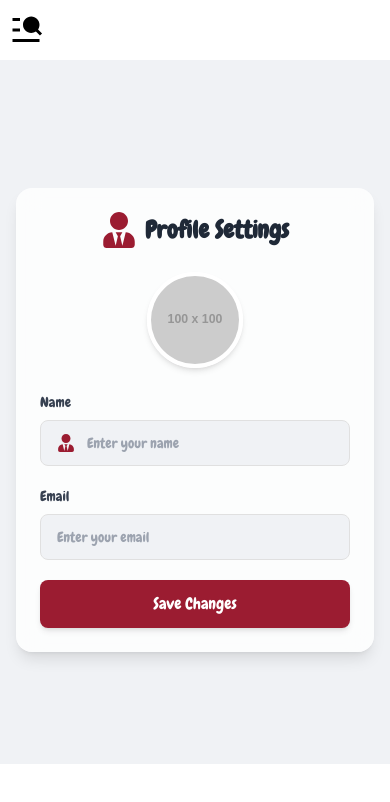
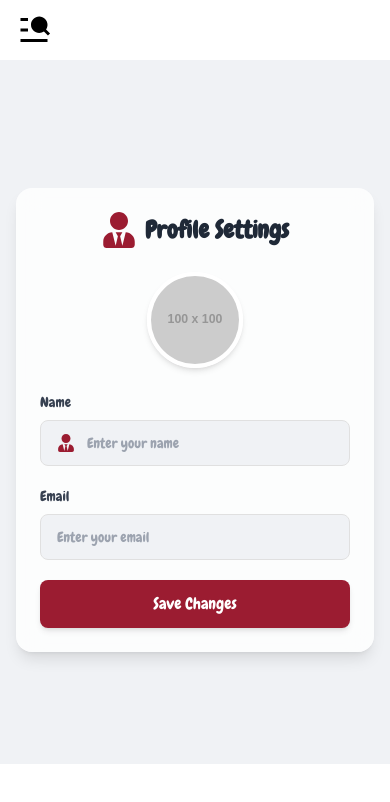
Before and after one commit to Nikhil4002-50-82/ChatMates, a React (Vite) app in the folder client/: page /settings in a window 390 px wide. Shown: the top 802 px of the page. Built offline with nearby package versions, Linux system fonts and the light colour scheme; no server answers.

Commit message:
Update Settings.jsx

```diff
--- a/client/src/components/Settings.jsx
+++ b/client/src/components/Settings.jsx
@@ -53,7 +53,7 @@ export default function Settings({ onClick }) {
 
   return (
     <div className="bg-[#f0f2f5] h-[calc(100dvh-80px)] w-full scrollbar-hide flex flex-col overflow-y-auto transition-all duration-300">
-      <div className="flex items-center justify-start py-3 px-2 mb-4 sm:hidden bg-white ">
+      <div className="flex items-center justify-start py-3 px-4 mb-4 sm:hidden bg-white ">
         <button
           className="text-2xl black"
           onClick={onClick}
```
